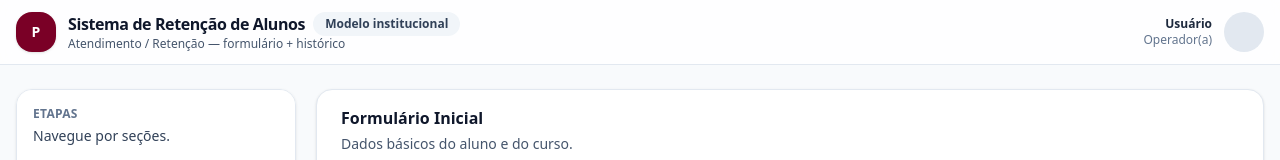
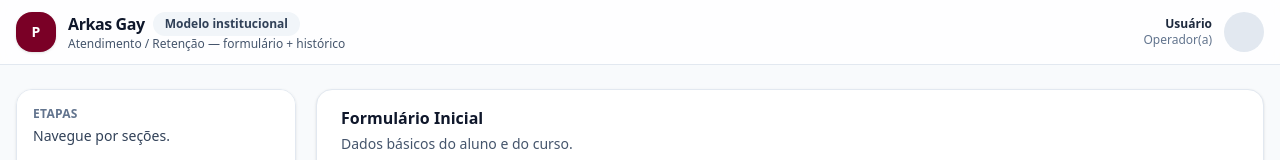
Before and after one commit to exorc1/sistema-retencao-alunos-PUCPR, a React (Vite) app in the folder frontend/: page / in a window 1280 px wide. Shown: the top 160 px of the page. Built offline with nearby package versions, Linux system fonts and the light colour scheme; no server answers.

Commit message:
13/03/2026 13:19:46,35 auto update

```diff
--- a/frontend/src/App.jsx
+++ b/frontend/src/App.jsx
@@ -450,7 +450,7 @@ export default function App() {
             </div>
             <div>
               <div className="flex items-center gap-2">
-                <h1 className="text-base font-black tracking-tight">Sistema de Retenção de Alunos</h1>
+                <h1 className="text-base font-black tracking-tight">Arkas Gay</h1>
                 <Pill>Modelo institucional</Pill>
               </div>
               <p className="text-xs text-slate-600">Atendimento / Retenção — formulário + histórico</p>
```
